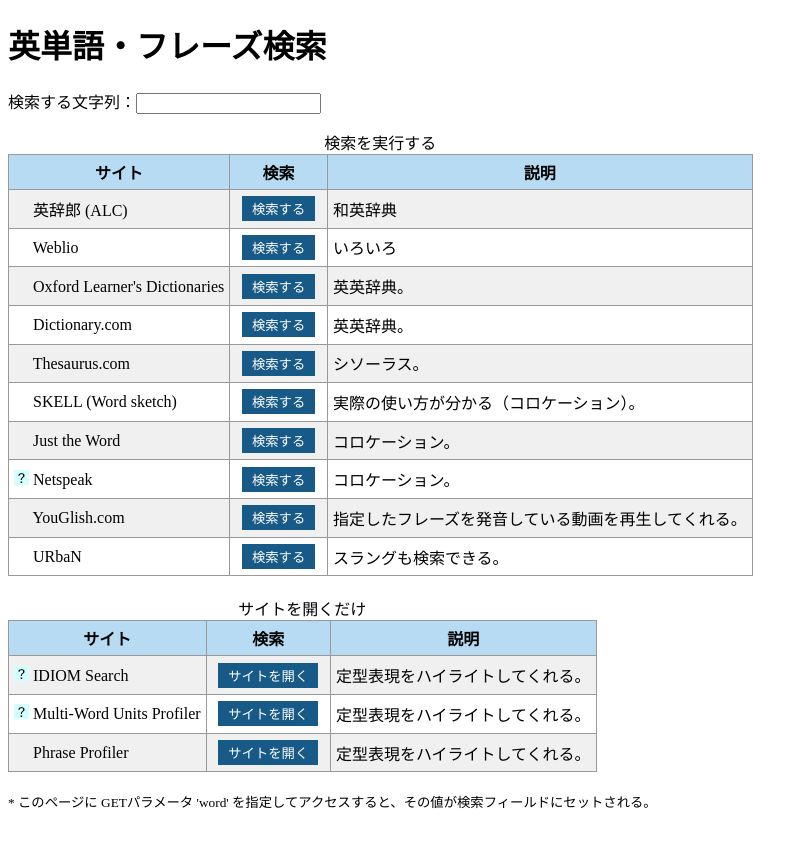
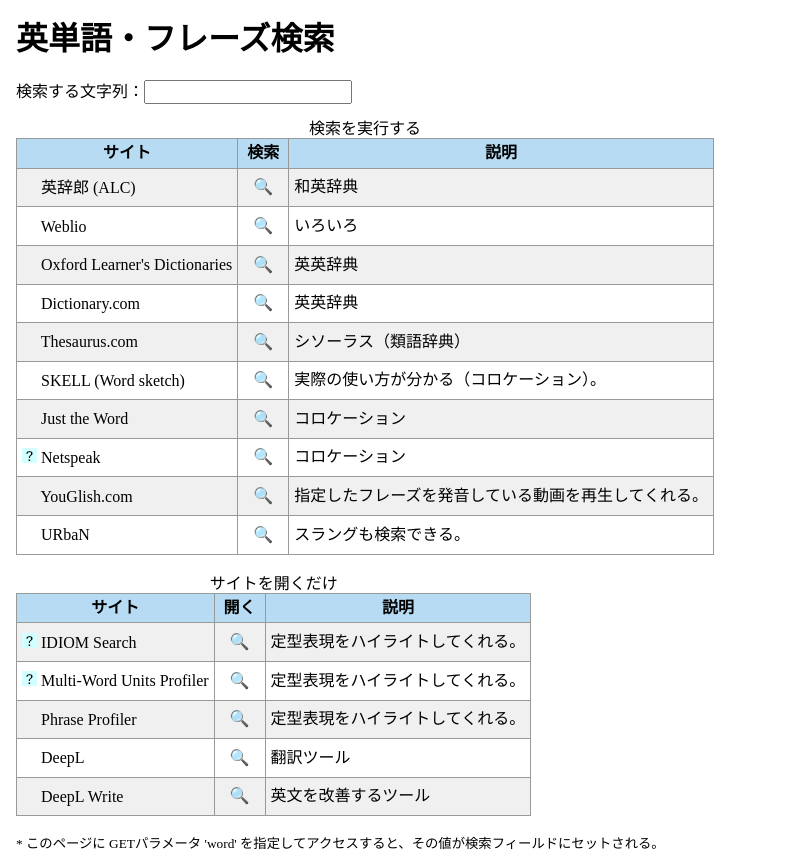
Before and after one commit to kura5/search-english-word, a PHP site: page / in a window 1280 px wide. Shown: the whole page, without its empty margins (0-808 px from the left). Before the commit the page ends 809 px from the top, so only its background shows below. Run offline with PHP 8.4, Linux system fonts and the light colour scheme.

Commit message:
いろいろ改善

```diff
--- a/public/css/main.css
+++ b/public/css/main.css
@@ -1,3 +1,7 @@
+body {
+  margin: 0 1em;
+}
+
 .wordArea {
     margin: 1em auto;
 }
@@ -27,17 +31,17 @@ table tr:nth-child(odd) {
 }
 
 button {
-  margin: .1em .5em;
+  margin: .1em 0;
   padding: 3px 10px;
   border: 0;
-  background-color: #175A87;
+  background-color: transparent;
   border-radius: 0;
   color: white;
   box-shadow: none;
   cursor: pointer;
 }
 button:hover {
-  background-color: #5aace2;
+  background-color: #f6ebac;
 }
 table.searchTable > tbody > tr > td:nth-child(2) {
   text-align: center;
@@ -46,24 +50,3 @@ table.searchTable > tbody > tr > td:nth-child(2) {
 .note > p {
   font-size: smaller;
 }
-
-button.btnSearch::after {
-  content: '検索する';
-}
-button.btnOpen::after {
-  content: 'サイトを開く';
-}
-@media (max-width: 820px) {
-  button.btnSearch,
-  button.btnOpen {
-    background-color: transparent;
-    padding: 3px 0px;
-  }
-
-  button.btnSearch::after,
-  button.btnOpen::after {
-    width:15px;
-    height:15px;
-    content: '🔍';
-  }
-}
--- a/public/index.php
+++ b/public/index.php
@@ -21,6 +21,7 @@ if (array_key_exists('word', $_GET)) {
   <meta name="description" content="英語の単語やフレーズを調べる。">
   <meta http-equiv="X-UA-Compatible" content="IE=edge">
   <title>英語の単語やフレーズを調べる。</title>
+  <link rel="stylesheet" href="./css/normalize.css">
   <link rel="stylesheet" href="./css/main.css?t=1">
   <script src="js/main.js" defer></script>
 </head>
@@ -47,7 +48,7 @@ if (array_key_exists('word', $_GET)) {
             <img src="https://www.google.com/s2/favicons?domain=eow.alc.co.jp&amp;sz=15" height="15" width="15" alt="">
             英辞郎 (ALC)
           </td>
-          <td><button id="btnAlc" class="btnSearch"></button></td>
+          <td><button id="btnAlc" class="btnSearch">&#x1f50d;</button></td>
           <td>和英辞典</td>
         </tr>
         <tr>
@@ -55,7 +56,7 @@ if (array_key_exists('word', $_GET)) {
             <img src="https://www.google.com/s2/favicons?domain=ejje.weblio.jp&amp;sz=15" height="15" width="15" alt="">
             Weblio
           </td>
-          <td><button id="btnWeblio" class="btnSearch"></button></td>
+          <td><button id="btnWeblio" class="btnSearch">&#x1f50d;</button></td>
           <td>いろいろ</td>
         </tr>
         <tr>
@@ -63,31 +64,31 @@ if (array_key_exists('word', $_GET)) {
             <img src="https://www.google.com/s2/favicons?domain=www.oxfordlearnersdictionaries.com&amp;sz=15" height="15" width="15" alt="">
             Oxford Learner's Dictionaries
           </td>
-          <td><button id="btnOxf" class="btnSearch"></button></td>
-          <td>英英辞典。</td>
+          <td><button id="btnOxf" class="btnSearch">&#x1f50d;</button></td>
+          <td>英英辞典</td>
         </tr>
         <tr>
           <td>
             <img src="https://www.google.com/s2/favicons?domain=www.dictionary.com&amp;sz=15" height="15" width="15" alt="">
             Dictionary.com
           </td>
-          <td><button id="btnDictionaryCom" class="btnSearch"></button></td>
-          <td>英英辞典。</td>
+          <td><button id="btnDictionaryCom" class="btnSearch">&#x1f50d;</button></td>
+          <td>英英辞典</td>
         </tr>
         <tr>
           <td>
             <img src="https://www.google.com/s2/favicons?domain=www.thesaurus.com&amp;sz=15" height="15" width="15" alt="">
             Thesaurus.com
           </td>
-          <td><button id="btnThesaurusCom" class="btnSearch"></button></td>
-          <td>シソーラス。</td>
+          <td><button id="btnThesaurusCom" class="btnSearch">&#x1f50d;</button></td>
+          <td>シソーラス（類語辞典）</td>
         </tr>
         <tr>
           <td>
             <img src="https://www.google.com/s2/favicons?domain=skell.sketchengine.eu&amp;sz=15" height="15" width="15" alt="">
             SKELL (Word sketch)
           </td>
-          <td><button id="btnSkell" class="btnSearch"></button></td>
+          <td><button id="btnSkell" class="btnSearch">&#x1f50d;</button></td>
           <td>実際の使い方が分かる（コロケーション）。</td>
         </tr>
         <tr>
@@ -95,23 +96,23 @@ if (array_key_exists('word', $_GET)) {
             <img src="https://www.google.com/s2/favicons?domain=www.just-the-word.com&amp;sz=15" height="15" width="15" alt="">
             Just the Word
           </td>
-          <td><button id="btnJustTheWord" class="btnSearch"></button></td>
-          <td>コロケーション。</td>
+          <td><button id="btnJustTheWord" class="btnSearch">&#x1f50d;</button></td>
+          <td>コロケーション</td>
         </tr>
         <tr>
           <td>
             <img src="./images/favicon-default1.png" height="15" width="15" alt="">
             Netspeak
           </td>
-          <td><button id="btnNetspeak" class="btnSearch"></button></td>
-          <td>コロケーション。</td>
+          <td><button id="btnNetspeak" class="btnSearch">&#x1f50d;</button></td>
+          <td>コロケーション</td>
         </tr>
         <tr>
           <td>
             <img src="https://www.google.com/s2/favicons?domain=youglish.com&amp;sz=15" height="15" width="15" alt="">
             YouGlish.com
           </td>
-          <td><button id="btnYouGlish" class="btnSearch"></button></td>
+          <td><button id="btnYouGlish" class="btnSearch">&#x1f50d;</button></td>
           <td>指定したフレーズを発音している動画を再生してくれる。</td>
         </tr>
         <tr>
@@ -119,7 +120,7 @@ if (array_key_exists('word', $_GET)) {
             <img src="https://www.google.com/s2/favicons?domain=www.urbandictionary.com&amp;sz=15" height="15" width="15" alt="">
             URbaN
           </td>
-          <td><button id="btnUrban" class="btnSearch"></button></td>
+          <td><button id="btnUrban" class="btnSearch">&#x1f50d;</button></td>
           <td>スラングも検索できる。</td>
         </tr>
         </tbody>
@@ -130,7 +131,7 @@ if (array_key_exists('word', $_GET)) {
         <thead>
         <tr>
           <th>サイト</th>
-          <th>検索</th>
+          <th>開く</th>
           <th>説明</th>
         </tr>
         </thead>
@@ -140,7 +141,7 @@ if (array_key_exists('word', $_GET)) {
             <img src="./images/favicon-default1.png" height="15" width="15" alt="">
             IDIOM Search
           </td>
-          <td><button id="btnIdiomSearch" class="btnOpen"></button></td>
+          <td><button id="btnIdiomSearch" class="btnOpen">&#x1f50d;</button></td>
           <td>定型表現をハイライトしてくれる。</td>
         </tr>
         <tr>
@@ -148,7 +149,7 @@ if (array_key_exists('word', $_GET)) {
             <img src="./images/favicon-default1.png" height="15" width="15" alt="">
             Multi-Word Units Profiler
           </td>
-          <td><button id="btnMwup" class="btnOpen"></button></td>
+          <td><button id="btnMwup" class="btnOpen">&#x1f50d;</button></td>
           <td>定型表現をハイライトしてくれる。</td>
         </tr>
         <tr>
@@ -156,8 +157,24 @@ if (array_key_exists('word', $_GET)) {
             <img src="https://www.google.com/s2/favicons?domain=www.lextutor.ca&amp;sz=15" height="15" width="15" alt="">
             Phrase Profiler
           </td>
-          <td><button id="btnPhraseProfiler" class="btnOpen"></button></td>
+          <td><button id="btnPhraseProfiler" class="btnOpen">&#x1f50d;</button></td>
           <td>定型表現をハイライトしてくれる。</td>
+        </tr>
+        <tr>
+          <td>
+            <img src="https://www.google.com/s2/favicons?domain=www.deepl.com&amp;sz=15" height="15" width="15" alt="">
+            DeepL
+          </td>
+          <td><button id="btnDeepL" class="btnOpen">&#x1f50d;</button></td>
+          <td>翻訳ツール</td>
+        </tr>
+        <tr>
+          <td>
+            <img src="https://www.google.com/s2/favicons?domain=www.deepl.com&amp;sz=15" height="15" width="15" alt="">
+            DeepL Write
+          </td>
+          <td><button id="btnDeepLWrite" class="btnOpen">&#x1f50d;</button></td>
+          <td>英文を改善するツール</td>
         </tr>
         </tbody>
         </table>
--- a/public/js/main.js
+++ b/public/js/main.js
@@ -60,4 +60,10 @@ window.addEventListener('DOMContentLoaded', (event) => {
     document.querySelector('#btnPhraseProfiler').addEventListener('click', () => {
         window.open(`https://www.lextutor.ca/vp/collocs/`, '_blank');
     });
+    document.querySelector('#btnDeepL').addEventListener('click', () => {
+        window.open(`https://www.deepl.com/translator`, '_blank');
+    });
+    document.querySelector('#btnDeepLWrite').addEventListener('click', () => {
+        window.open(`https://www.deepl.com/write`, '_blank');
+    });
 });
```
Also changed, not shown: public/css/normalize.css (added).
